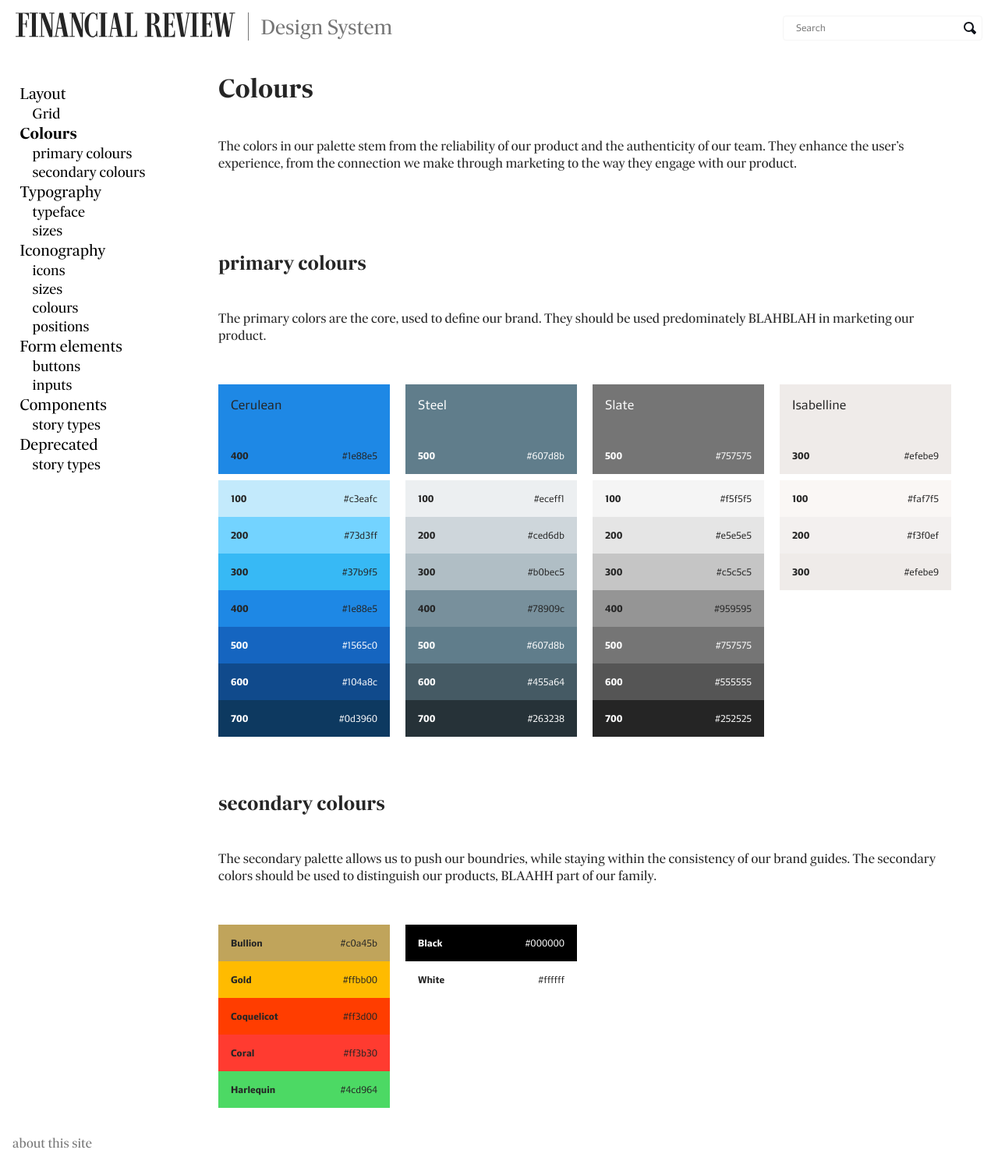
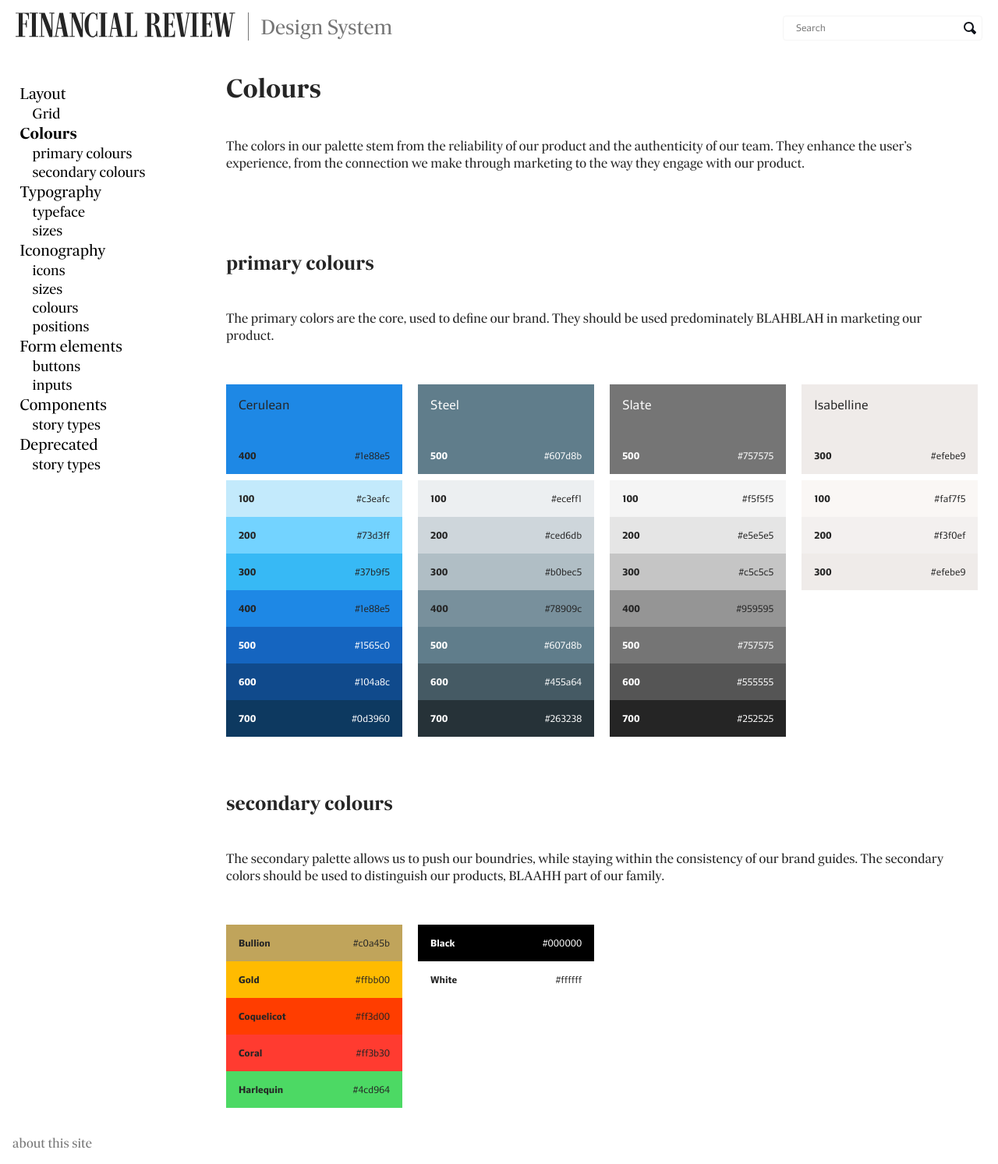
Before and after one commit to ffxstyleguide/styleguide-afr, a Jekyll site: the page built from _section_colours/index.html, in a window 1280 px wide. Shown: the whole page at 78% size. Built offline with Jekyll 4.4.1, drawn with Linux system fonts in a browser that asks for light colours.

Commit message:
improved iconography layout and general layout tweaks

```diff
--- /dev/null
+++ b/_includes/icons-figure.html
@@ -0,0 +1,4 @@
+<figure class="styleguide-iconbox">
+    <span class="icon--{{ include.icon }}"></span>
+    <figcaption class="styleguide-iconbox__class">.icon--{{ include.icon }}</figcaption>
+</figure>
--- a/_sass/_base.scss
+++ b/_sass/_base.scss
@@ -145,7 +145,7 @@ body {
     .styleguide-wrap {
         display: grid;
         grid-gap: $gutter-unit;
-        grid-template-columns: minmax($col-3-units, $col-4-units) 1fr;
+        grid-template-columns: $col-3-units 1fr;
     }
 }
 
@@ -176,6 +176,6 @@ body {
 
 @media (min-width: $bp-xlarge) {
     .styleguide-wrap {
-        grid-template-columns: minmax($col-3-units, $col-4-units) 1fr minmax(0, $col-4-units);
+        grid-template-columns: minmax($col-3-units, $col-4-units) minmax($col-12-units, $bp-xlarge);
     }
 }
--- a/_sass/_content.scss
+++ b/_sass/_content.scss
@@ -286,17 +286,22 @@
 
 // iconography
 
-.styleguide-iconset {
-    display: flex;
-    flex-wrap: wrap;
+.styleguide-icons-grid {
+    display: grid;
+    grid-gap: $tubby-unit;
+    grid-template-columns: repeat(auto-fit, $col-3-units);
+
+    .styleguide-heading {
+        grid-column-start: 1;
+        grid-column-end: -1;
+    }
 }
+
 .styleguide-iconbox {
     border: 1px solid $slate500;
-    margin: 0 $tubby-unit $tubby-unit 0;
+    margin: 0;
     padding: .5em;
     text-align: center;
-    width: 7.5em;
-    height: 4em;
 }
 .styleguide-iconbox__class {
     margin: .5em 0 0;
@@ -444,7 +449,8 @@
         h2,
         h3,
         p {
-            grid-column: span 2;
+            grid-column-start: 1;
+            grid-column-end: -1;
         }
     }
 
@@ -456,7 +462,8 @@
         h2,
         h3,
         p {
-            grid-column: span 2;
+            grid-column-start: 1;
+            grid-column-end: -1;
         }
 
         .styleguide-element:nth-of-type(even) figure.highlight {
@@ -467,17 +474,8 @@
 }
 
 @media (min-width: $bp-xlarge) {
+
     .styleguide-section-grid {
-        // grid-template-columns: repeat(3, $col-4-units) 1fr;
         grid-template-columns: repeat(4, 1fr);
-
-        h1,
-        h2,
-        h3,
-        p {
-            grid-column: span 4;
-        }
     }
-
-
 }
--- a/_sass/_variables.scss
+++ b/_sass/_variables.scss
@@ -57,3 +57,4 @@ $col-3-units:                       $grid-unit*3 + $gutter-unit*2; // 220px
 $col-4-units:                       $grid-unit*4 + $gutter-unit*3; // 300px
 $col-5-units:                       $grid-unit*5 + $gutter-unit*4; // 380px
 $col-6-units:                       $grid-unit*6 + $gutter-unit*5; // 460px
+$col-12-units:                      $grid-unit*12 + $gutter-unit*11 // 940px
```
Also changed, not shown: _section_iconography/01icons.md (+3 -6 lines), readme/index.md (+1 -1 lines).
